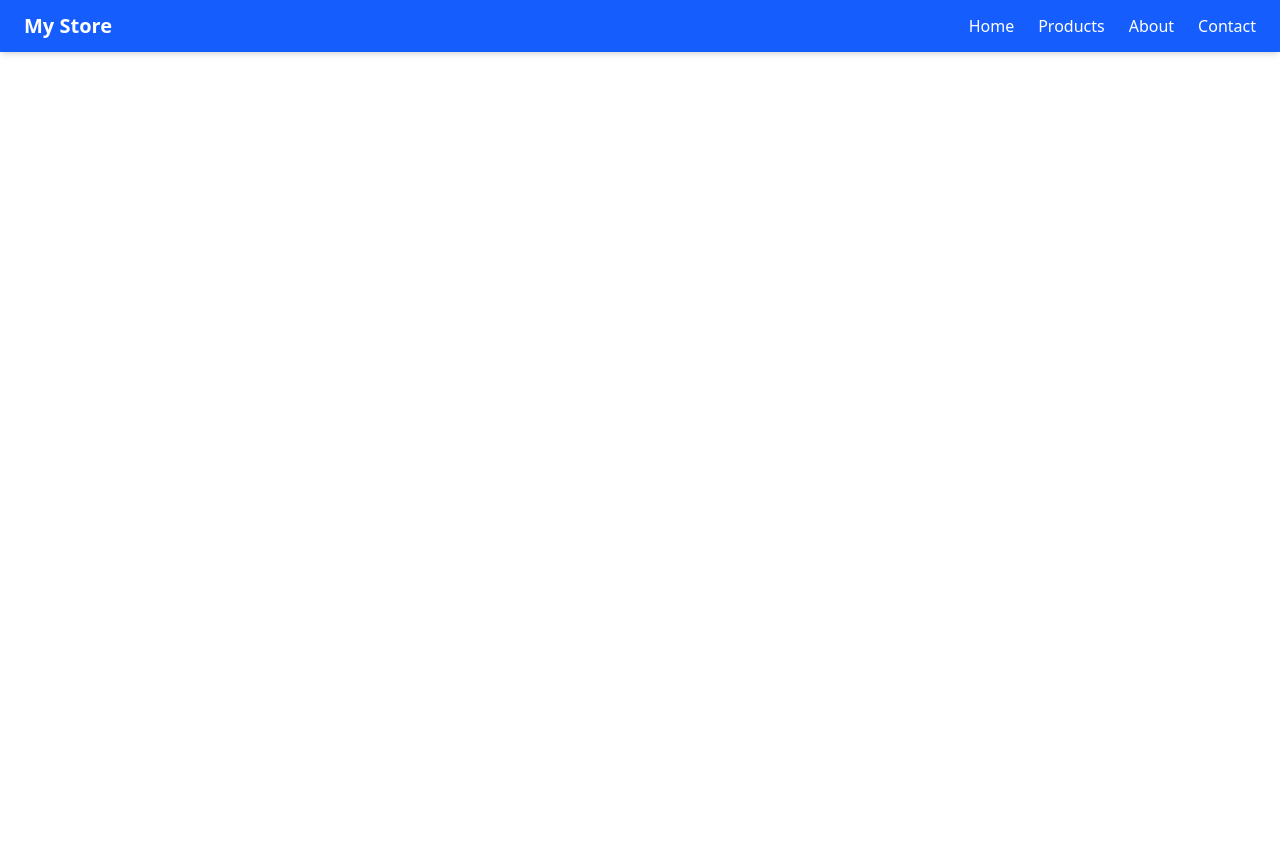
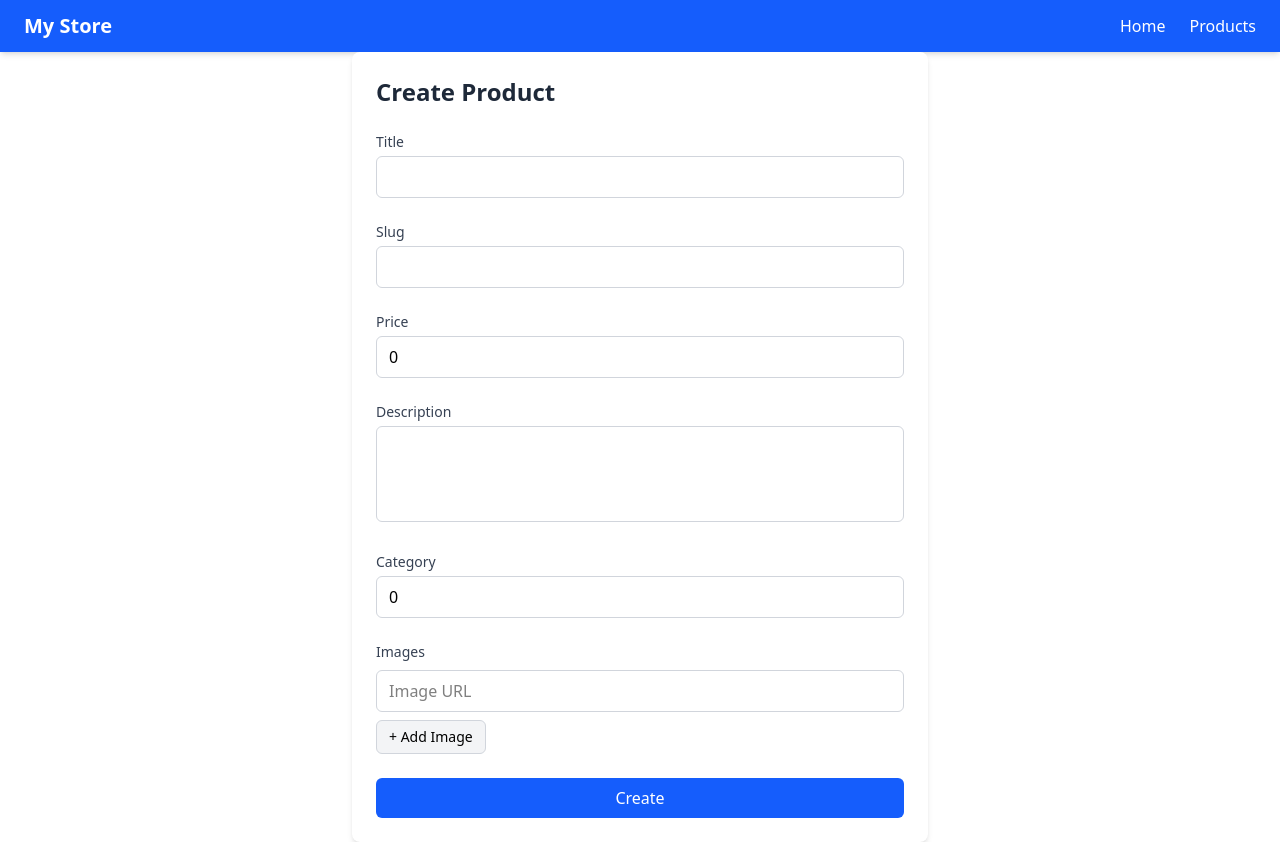
Before and after one commit to aky-wtag/platzi-store, a React (Vite) app: page /product/create in a window 1280 px wide. Before the commit the page ends 800 px from the top, so only its background shows below. Built offline with nearby package versions, Linux system fonts and the light colour scheme.

Commit message:
crud for products finished

```diff
--- a/src/components/navbar.tsx
+++ b/src/components/navbar.tsx
@@ -18,16 +18,6 @@ export default function Navbar() {
               Products
             </Link>
           </li>
-          <li>
-            <Link to="/about" className="hover:text-gray-200">
-              About
-            </Link>
-          </li>
-          <li>
-            <Link to="/contact" className="hover:text-gray-200">
-              Contact
-            </Link>
-          </li>
         </ul>
       </nav>
     </>
--- a/src/components/product.tsx
+++ b/src/components/product.tsx
@@ -1,25 +1,68 @@
-import { useParams } from "react-router-dom";
+import { Link, useParams } from "react-router-dom";
 import { useGetProductByIdQuery } from "../core/features/productApi";
+import { useState } from "react";
+import editIcon from "../assets/edit-icon.svg";
 
 export default function Product() {
   const { id } = useParams();
-  if (!id) return <>Error Occured!!!</>;
-  const { data: product, error, isLoading } = useGetProductByIdQuery(+id);
+  const {
+    data: product,
+    error,
+    isLoading,
+  } = useGetProductByIdQuery(+id!, {
+    skip: !id,
+  });
+  const [currntIndex, setIndex] = useState(0);
   if (isLoading) return <>Loading Product...</>;
   if (error) return <>Error Occured!!!</>;
   return (
     <>
-      <div>
-        <div>
-          <ul>
-            {product?.images.map((image) => (
-              <img src={image} />
-            ))}
-          </ul>
+      <div className="flex">
+        <div className="p-5 flex size-14 grow-6">
+          <div className="size-14 grow-1">
+            <ul>
+              {product?.images.map((image, index) => (
+                <li
+                  key={index}
+                  className="my-5"
+                  onClick={() => setIndex(index)}
+                >
+                  <img src={image} />
+                </li>
+              ))}
+            </ul>
+          </div>
+          <div className="size-14 grow-9 ml-2 mt-5">
+            <img src={product?.images[currntIndex]} />
+          </div>
         </div>
-        <div></div>
+        <div className="size-14 grow-6">
+          <div className="flex">
+            <div className="grow">
+              <h1 className="text-2xl font-bold pt-5 mt-4">{product?.title}</h1>
+            </div>
+            <div className="text-right">
+              <Link to={`/product-detail/${id}/edit`}>
+                <button className="pt-5 mt-4 pr-5">
+                  <img src={editIcon} />
+                </button>
+              </Link>
+            </div>
+          </div>
+          <p className="text-xl font-bold mt-2">${product?.price}</p>
+          <h2 className="mt-3 text-xl font-bold">Description</h2>
+          <p className="text-justify pr-5">{product?.description}</p>
+          <h2 className="text-xl mt-2">Category: {product?.category.name}</h2>
+          <p className="mt-10">
+            <button
+              type="button"
+              className="text-white bg-gray-800 hover:bg-gray-900 focus:outline-none focus:ring-4 focus:ring-gray-300 font-medium rounded-lg text-sm px-5 py-2.5 me-2 mb-2 dark:bg-gray-800 dark:hover:bg-gray-700 dark:focus:ring-gray-700 dark:border-gray-700"
+            >
+              Add To Cart
+            </button>
+          </p>
+        </div>
       </div>
-      <div></div>
     </>
   );
 }
--- /dev/null
+++ b/src/components/productForm.tsx
@@ -0,0 +1,197 @@
+import { useEffect, useState } from "react";
+import {
+  useGetProductByIdQuery,
+  useCreateProductMutation,
+  useUpdateProductMutation,
+} from "../core/features/productApi";
+import { useNavigate, useParams } from "react-router-dom";
+
+export default function ProductForm() {
+  const navigate = useNavigate();
+  const { id } = useParams();
+  const {
+    data: existingProduct,
+    error,
+    isLoading,
+  } = useGetProductByIdQuery(+id!, { skip: !id });
+  const [createProduct] = useCreateProductMutation();
+  const [updateProduct] = useUpdateProductMutation();
+
+  const [productForm, setProductForm] = useState({
+    title: "",
+    slug: "",
+    price: 0,
+    description: "",
+    categoryId: 0,
+    images: [""],
+  });
+
+  useEffect(() => {
+    if (existingProduct) {
+      setProductForm({
+        title: existingProduct.title || "",
+        slug: existingProduct.slug || "",
+        price: existingProduct.price || -1,
+        description: existingProduct.description || "",
+        categoryId: existingProduct.category.id || -1,
+        images: existingProduct.images || [""],
+      });
+    }
+  }, [existingProduct]);
+  const handleChange = (e) => {
+    const { name, value } = e.target;
+    setProductForm((prev) => ({ ...prev, [name]: value }));
+  };
+  const handleImageChange = (index: number, value: string) => {
+    const newImages = [...productForm.images];
+    newImages[index] = value;
+    setProductForm((prev) => ({ ...prev, images: newImages }));
+  };
+
+  const addImageField = () => {
+    setProductForm((prev) => ({ ...prev, images: [...prev.images, ""] }));
+  };
+  const handleSubmit = async (e) => {
+    e.preventDefault();
+    try {
+      if (id) {
+        await updateProduct({
+          id: +id,
+          data: { ...productForm },
+        })
+          .unwrap()
+          .then(() => {
+            console.log(1)
+            navigate(`/product-detail/${id}`);
+          });
+      } else {
+        await createProduct({...productForm}).unwrap();
+      }
+    } catch (err) {
+      console.error("Save failed:", err);
+    }
+  };
+  if (isLoading) return <p>Loading product...</p>;
+  if (error) return <p>Error Occured!!!</p>;
+
+  return (
+    <>
+      <form
+        onSubmit={handleSubmit}
+        className="max-w-xl mx-auto bg-white shadow-md rounded-lg p-6 space-y-6"
+      >
+        <h2 className="text-2xl font-semibold text-gray-800">
+          {id ? "Update Product" : "Create Product"}
+        </h2>
+
+        {/* Title */}
+        <div>
+          <label className="block text-sm font-medium text-gray-700 mb-1">
+            Title
+          </label>
+          <input
+            type="text"
+            name="title"
+            value={productForm.title}
+            onChange={handleChange}
+            required
+            className="w-full border border-gray-300 rounded-md px-3 py-2 focus:outline-none focus:ring-2 focus:ring-blue-500"
+          />
+        </div>
+
+        {/* Slug */}
+        <div>
+          <label className="block text-sm font-medium text-gray-700 mb-1">
+            Slug
+          </label>
+          <input
+            type="text"
+            name="slug"
+            value={productForm.slug}
+            onChange={handleChange}
+            required
+            className="w-full border border-gray-300 rounded-md px-3 py-2 focus:outline-none focus:ring-2 focus:ring-blue-500"
+          />
+        </div>
+
+        {/* Price */}
+        <div>
+          <label className="block text-sm font-medium text-gray-700 mb-1">
+            Price
+          </label>
+          <input
+            type="number"
+            name="price"
+            value={productForm.price}
+            onChange={handleChange}
+            required
+            className="w-full border border-gray-300 rounded-md px-3 py-2 focus:outline-none focus:ring-2 focus:ring-blue-500"
+          />
+        </div>
+
+        {/* Description */}
+        <div>
+          <label className="block text-sm font-medium text-gray-700 mb-1">
+            Description
+          </label>
+          <textarea
+            name="description"
+            value={productForm.description}
+            onChange={handleChange}
+            required
+            className="w-full border border-gray-300 rounded-md px-3 py-2 h-24 resize-none focus:outline-none focus:ring-2 focus:ring-blue-500"
+          />
+        </div>
+
+        {/* Category */}
+        <div>
+          <label className="block text-sm font-medium text-gray-700 mb-1">
+            Category
+          </label>
+          <input
+            type="number"
+            name="categoryId"
+            value={productForm.categoryId}
+            onChange={handleChange}
+            required
+            className="w-full border border-gray-300 rounded-md px-3 py-2 focus:outline-none focus:ring-2 focus:ring-blue-500"
+          />
+        </div>
+
+        {/* Images */}
+        <div>
+          <label className="block text-sm font-medium text-gray-700 mb-2">
+            Images
+          </label>
+          <div className="space-y-2">
+            {productForm.images.map((img, i) => (
+              <input
+                key={i}
+                type="text"
+                value={img}
+                onChange={(e) => handleImageChange(i, e.target.value)}
+                placeholder="Image URL"
+                className="w-full border border-gray-300 rounded-md px-3 py-2 focus:outline-none focus:ring-2 focus:ring-blue-500"
+              />
+            ))}
+          </div>
+          <button
+            type="button"
+            onClick={addImageField}
+            className="mt-2 inline-block px-3 py-1.5 text-sm bg-gray-100 border border-gray-300 rounded-md hover:bg-gray-200 transition"
+          >
+            + Add Image
+          </button>
+        </div>
+
+        {/* Submit */}
+        <button
+          type="submit"
+          className="w-full py-2 px-4 text-white bg-blue-600 hover:bg-blue-700 rounded-md font-medium transition"
+        >
+          {id ? "Update" : "Create"}
+        </button>
+      </form>
+    </>
+  );
+}
--- a/src/core/store/store.ts
+++ b/src/core/store/store.ts
@@ -1,6 +1,5 @@
 import { configureStore } from "@reduxjs/toolkit";
 import { setupListeners } from "@reduxjs/toolkit/query";
-import { baseApi } from "../api/baseQuery";
 import { productSlice } from "../features/productApi";
 
 export const store = configureStore({
@@ -8,7 +7,7 @@ export const store = configureStore({
     [productSlice.reducerPath] : productSlice.reducer
   },
   middleware: (getDefaultMiddleware) =>
-    getDefaultMiddleware().concat(baseApi.middleware),
+    getDefaultMiddleware().concat(productSlice.middleware),
 });
 
 setupListeners(store.dispatch);
--- a/src/main.tsx
+++ b/src/main.tsx
@@ -6,6 +6,7 @@ import { BrowserRouter, Route, Routes } from "react-router-dom";
 import Navbar from "./components/navbar.tsx";
 import Products from "./pages/products/products.tsx";
 import Product from "./components/product.tsx";
+import ProductForm from "./components/productForm.tsx";
 
 createRoot(document.getElementById("root")!).render(
   <Provider store={store}>
@@ -15,6 +16,8 @@ createRoot(document.getElementById("root")!).render(
         <Route path="/" element={<Products />} />
         <Route path="/products" element={<Products />} />
         <Route path="/product-detail/:id" element={<Product />} />
+        <Route path="/product-detail/:id/edit" element={<ProductForm />} />
+        <Route path="/product/create" element={<ProductForm />} />
         <Route path="/about" element={<h2>About Page</h2>} />
         <Route path="/contact" element={<h2>Contact Page</h2>} />
       </Routes>
```
Also changed, not shown: src/core/features/productApi.ts (+11 -5 lines), src/pages/products/products.tsx (+22 -22 lines), src/assets/edit-icon.svg (added).
